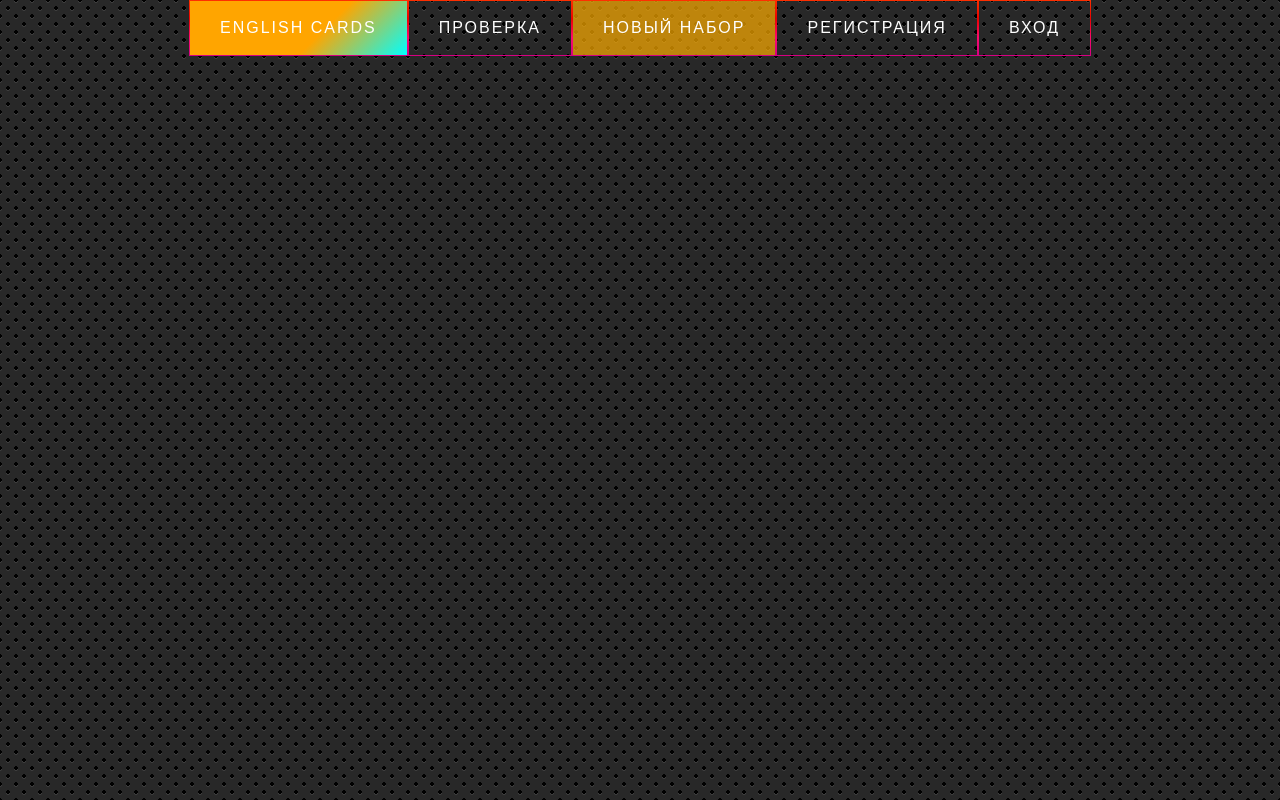
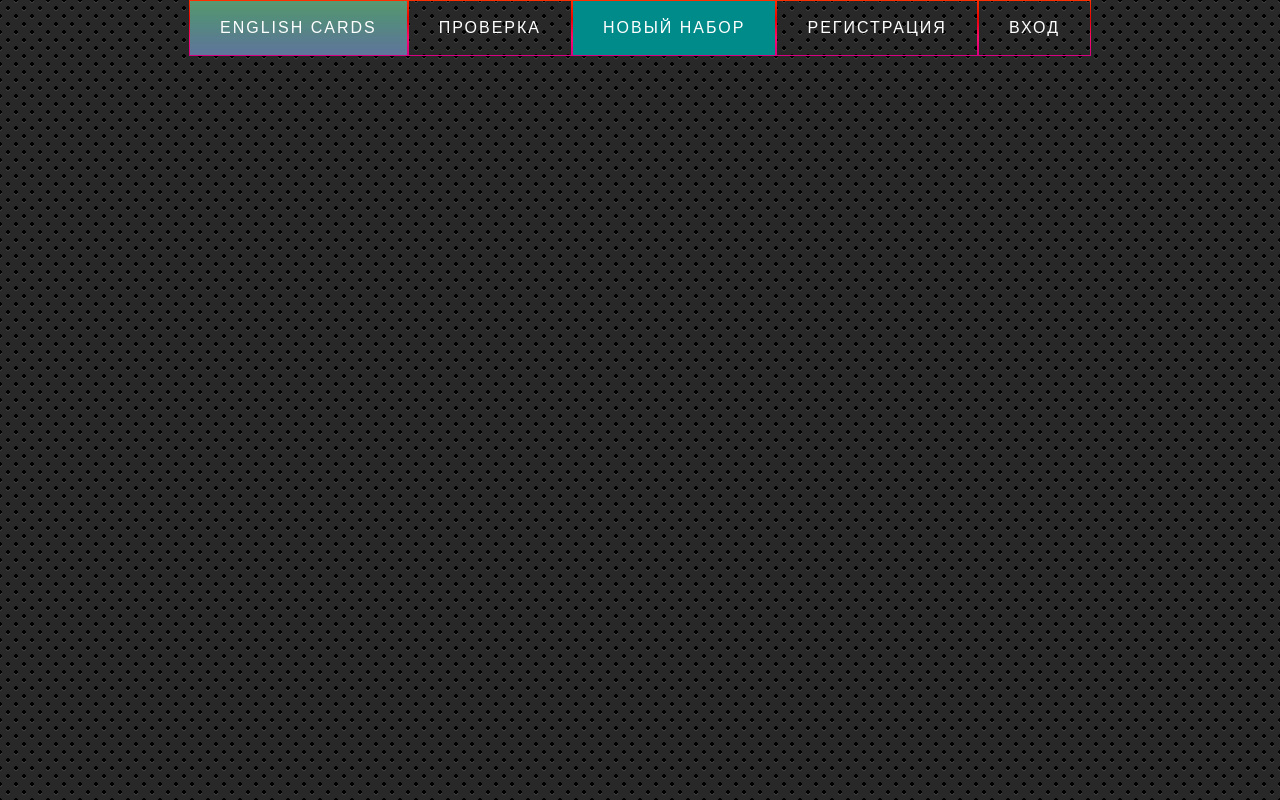
Before and after one commit to We-RTF-2021/WE-2021-rtf, a React (Create React App) app in the folder WebApp/ClientApp/: page /new-collection in a window 1280 px wide. Built offline with nearby package versions, Linux system fonts and the light colour scheme; no server answers.

Commit message:
Стили

```diff
--- a/WebApp/ClientApp/src/App.tsx
+++ b/WebApp/ClientApp/src/App.tsx
@@ -3,6 +3,7 @@ import { Route } from "react-router";
 import { Layout } from "./components/Layout";
 import { Home } from "./components/Home";
 import { Check } from "./components/Check";
+import { CheckCard } from "./components/CheckCard";
 import { NewCollection } from "./components/NewCollection";
 
 import AuthorizeRoute from "./components/api-authorization/AuthorizeRoute";
@@ -10,7 +11,6 @@ import ApiAuthorizationRoutes from "./components/api-authorization/ApiAuthorizat
 import { ApplicationPaths } from "./components/api-authorization/ApiAuthorizationConstants";
 
 import "./custom.css";
-import { CheckCard } from "./components/CheckCard";
 
 export default class App extends Component {
   static displayName = App.name;
--- a/WebApp/ClientApp/src/components/Home.js
+++ b/WebApp/ClientApp/src/components/Home.js
@@ -1,6 +1,5 @@
 import React, { Component } from 'react';
-import { NavLink } from 'reactstrap';
-import { Link } from 'react-router-dom';
+import { NavLink } from 'react-router-dom';
 
 export class Home extends Component {
   static displayName = Home.name;
@@ -8,8 +7,8 @@ export class Home extends Component {
   render() {
     return (
       <div className="info">
-        Выучи английский быстро и просто!
-        <NavLink tag={Link} className="all-button start" to="/check">Начать</NavLink>
+            Выучи английский быстро и просто!
+            <NavLink className="all-button start" to="/check">Начать</NavLink>
       </div>
     );
   }
--- a/WebApp/ClientApp/src/components/NavMenu.css
+++ b/WebApp/ClientApp/src/components/NavMenu.css
@@ -6,7 +6,7 @@
 }
 
 .active {
-    background-color: rgba(255, 174, 0, 0.699);
+    background-color: darkcyan !important;
 }
 
 .menu-button {
@@ -28,7 +28,16 @@
 
 .main-button {
     min-width: 120px;
-    background: linear-gradient(135deg, orange, orange 60%, cyan);
+    background: crimson;
+    box-shadow: 0 -150px 70px -120px teal inset, 0 -220px 70px -120px yellowgreen inset, 0 -280px 70px -120px gold inset;
+    animation: gradientAnim 4s infinite alternate;
+}
+
+@keyframes gradientAnim {
+    50% {
+        background: darkviolet;
+        box-shadow: 0 -140px 70px -120px mediumorchid inset, 0 -210px 70px -120px teal inset, 0 -280px 70px -120px plum inset;
+    }
 }
 
 .sliding-button:before {
--- a/WebApp/ClientApp/src/components/NavMenu.js
+++ b/WebApp/ClientApp/src/components/NavMenu.js
@@ -1,10 +1,9 @@
 import React, { Component } from 'react';
 import { Container } from 'reactstrap';
 import { NavLink } from 'react-router-dom';
-import { Link } from 'react-router-dom';
 import { LoginMenu } from './api-authorization/LoginMenu';
+import authService from './api-authorization/AuthorizeService';
 import "./NavMenu.css"
-import authService from './api-authorization/AuthorizeService';
 
 export class NavMenu extends Component {
   static displayName = NavMenu.name;
@@ -12,7 +11,6 @@ export class NavMenu extends Component {
   constructor(props) {
     super(props);
 
-    // this.toggleNavbar = this.toggleNavbar.bind(this);
     this.state = {
       collapsed: true,
       isAuthenticated: false,
@@ -33,12 +31,6 @@ export class NavMenu extends Component {
     });
   }
 
-  // toggleNavbar() {
-  //   this.setState({
-  //     collapsed: !this.state.collapsed
-  //   });
-  // }
-
   // getAccountElement() {
   //   const { isAuthenticated } = this.state;
   //   if (isAuthenticated) {
@@ -53,9 +45,9 @@ export class NavMenu extends Component {
       <header>
         <Container >
           <div className="menu">
-            <NavLink tag={Link} className="menu-button main-button" to="/">English Cards</NavLink>
-            <NavLink tag={Link} className="menu-button sliding-button" to="/check">Проверка</NavLink>
-            <NavLink tag={Link} className="menu-button sliding-button" to="/new-collection">Новый набор</NavLink>
+            <NavLink className="menu-button main-button" to="/">English Cards</NavLink>
+            <NavLink className="menu-button sliding-button" to="/check">Проверка</NavLink>
+            <NavLink className="menu-button sliding-button" to="/new-collection">Новый набор</NavLink>
             <LoginMenu></LoginMenu>
           </div>
         </Container>
--- a/WebApp/ClientApp/src/components/NewCollection.css
+++ b/WebApp/ClientApp/src/components/NewCollection.css
@@ -55,14 +55,7 @@ input.right-english {
 }
 
 .plus-minus {
-    text-align: center;
-    border-radius: 15px;
     font-size: 18px;
-    width: 120px;
     margin-left: 20px;
-    padding: 5px
+    padding: 5px 10px;
 }
-
-.confirmButton {
-    font-size: 20px;
-}
--- a/WebApp/ClientApp/src/components/NewCollection.js
+++ b/WebApp/ClientApp/src/components/NewCollection.js
@@ -1,7 +1,6 @@
 import React, { Component, Fragment } from 'react';
 import "./NewCollection.css";
-import { Link } from 'react-router-dom';
-import { NavLink } from 'reactstrap';
+import { NavLink } from 'react-router-dom';
 
 export class NewCollection extends Component {
     static displayName = NewCollection.name;
@@ -46,9 +45,9 @@ export class NewCollection extends Component {
             <div className="newCollection-box">
                 <h2>Добавление набора карточек</h2>
 
-                <label htmlFor="Name">
+                <label htmlFor="Cards">
                     Название набора
-                <input type="text" className="inp" name="Name" id="Name" placeholder="Например, 30 самых важных слов" />
+                <input type="text" className="inp" name="Cards" id="Cards" placeholder="Например, 30 самых важных слов" />
                 </label>
                 <label htmlFor="Description">
                     Описание
@@ -60,21 +59,20 @@ export class NewCollection extends Component {
                         <div className="newWord">
                             <input type="text" className="left-russian" id={"r" + index} placeholder="Слово на русском" currentValue="" />
                             <input type="text" id={"e" + index} className="right-english" placeholder="Перевод на английском" currentValue={item.english} />
-                            <button id={"b" + index} className="all-button plus-minus" onClick={this.addWord}>Добавить</button>
+                            <a id={"b" + index} className="all-button plus-minus" onClick={this.addWord}>Добавить</a>
                         </div>
-
                     </Fragment>)
                     :
                     (<Fragment key={index}>
                         <div className="newWord">
                             <input type="text" className="left-russian" id={"r" + index} placeholder="Слово на русском" />
                             <input type="text" id={"e" + index} className="right-english" placeholder="Перевод на английском" />
-                            <button id={"b" + index} className="all-button plus-minus" onClick={(e) => { theComponent.deleteWord(e.currentTarget.id); }} >Удалить</button>
+                            <a id={"b" + index} className="all-button plus-minus" onClick={(e) => { theComponent.deleteWord(e.currentTarget.id); }} >Удалить</a>
                         </div>
                     </Fragment>)
                 )}
                 <br />
-                <NavLink tag={Link} id="confirmButton" to="/" className="all-button plus-minus confirmButton"><b>Готово</b></NavLink>
+                <NavLink id="confirmButton" to="/" className="all-button plus-minus"><b>Готово</b></NavLink>
             </div>
         );
     }
--- a/WebApp/ClientApp/src/custom.css
+++ b/WebApp/ClientApp/src/custom.css
@@ -11,6 +11,7 @@ body {
     background-size: 20px 20px; */
     font-family: 'Montserrat', sans-serif;
     color: whitesmoke;
+    user-select: none;
 }
 
 .info {
@@ -34,11 +35,16 @@ body {
     font-family: "Tahoma";
     color: rgb(191, 191, 197);
     text-decoration: none;
+    text-align: center;
     text-shadow: 0 -1px 2px rgba(0, 0, 0, .2);
     outline: none;
     border-radius: 10px;
     background: linear-gradient(rgb(79, 82, 79), rgb(42, 42, 46)) rgb(79, 82, 79);
     box-shadow: 0 1px rgba(255, 255, 255, .2) inset, 0 3px 5px rgba(0, 1, 6, .5), 0 0 1px 1px rgba(0, 1, 6, .2);
+}
+
+.all-button:hover, .all-button:active {
+    text-decoration: none;
 }
 
 .all-button:hover:not(:active) {
@@ -47,6 +53,7 @@ body {
 }
 
 .all-button:active {
+    color: rgb(191, 191, 197);
     top: 1px;
     background: linear-gradient(rgb(56, 57, 52), rgb(36, 37, 42)) rgb(56, 57, 52);
     box-shadow: 0 0 1px rgba(0, 0, 0, .5) inset, 0 2px 3px rgba(0, 0, 0, .5) inset, 0 1px 1px rgba(255, 255, 255, .1);
```
Also changed, not shown: 1 other file (tests, documents, lock files or other folders).
